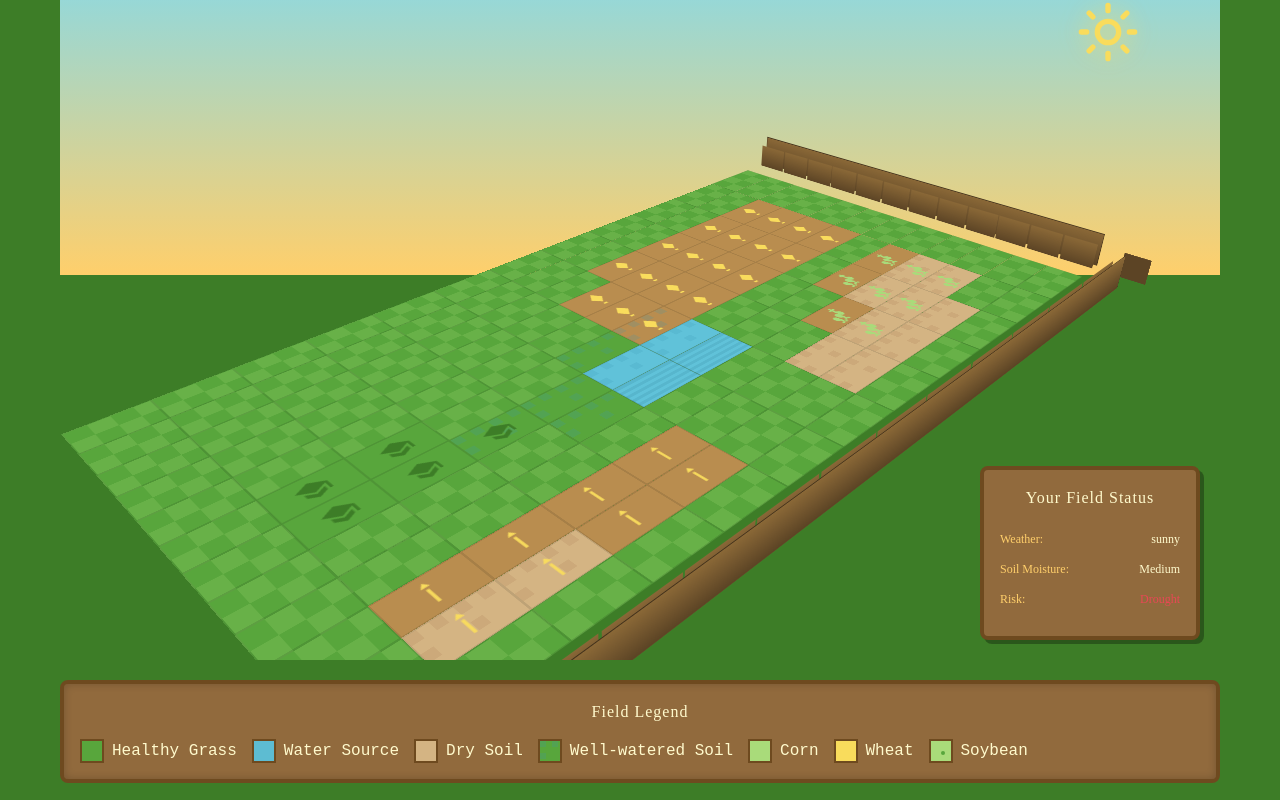
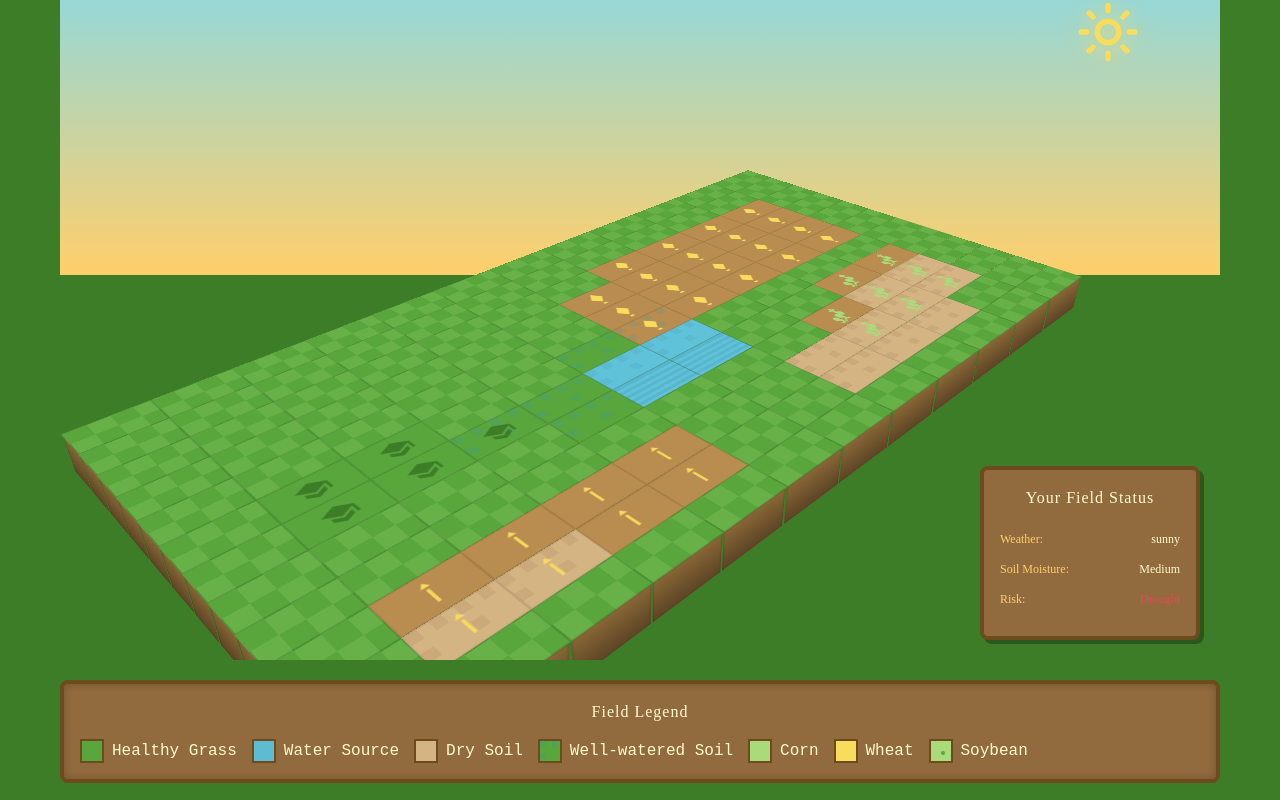
Before and after one commit to Plotins-hunch/CropApp, a React (Create React App) app in the folder frontend/: page / in a window 1280 px wide. Shown: the part 420-1220 px from the top of the page. Built offline with nearby package versions, Linux system fonts and the light colour scheme.

Commit message:
field and soil done

```diff
--- a/frontend/src/components/Field.jsx
+++ b/frontend/src/components/Field.jsx
@@ -50,17 +50,17 @@ const FieldTile = ({ type, x, y, moisture, onHover, isHovered, isEdgeTile }) =>
     >
       {getContent()}
 
-      {/* For edge tiles, add visible soil sides */}
+      {/* For edge tiles, add visible soil sides based on isometric perspective */}
       {isEdgeTile && (
         <>
           {/* Bottom edge gets a front soil face */}
           {y === 11 && <div className="tile-soil-front"></div>}
 
-          {/* Right edge gets a right soil face */}
-          {x === 11 && <div className="tile-soil-right"></div>}
+          {/* Left edge gets a left soil face */}
+          {x === 0 && <div className="tile-soil-left"></div>}
 
-          {/* Corner tile gets both faces */}
-          {x === 11 && y === 11 && <div className="tile-soil-corner"></div>}
+          {/* Bottom-left corner needs both faces to connect properly */}
+          {x === 0 && y === 11 && <div className="tile-soil-corner"></div>}
         </>
       )}
     </div>
@@ -111,7 +111,8 @@ const Field = ({ weather = 'sunny' }) => {
 
   // Check if a tile is on the edge of the field
   const isEdgeTile = (x, y) => {
-    return x === 0 || y === 0 || x === 11 || y === 11;
+    // For our isometric view, we only care about left and bottom edges
+    return x === 0 || y === 11;
   };
 
   const renderWeatherEffects = () => {
@@ -202,13 +203,6 @@ const Field = ({ weather = 'sunny' }) => {
 
       {/* Field layout */}
       <div className="isometric-field">
-        {/* Main soil block under the field */}
-        <div className="soil-block">
-          <div className="soil-top"></div>
-          <div className="soil-front"></div>
-          <div className="soil-right"></div>
-        </div>
-
         {/* Field grid */}
         <div className="field-grid">
           {fieldLayout.map((row, y) => (
--- a/frontend/src/styles/Field.css
+++ b/frontend/src/styles/Field.css
@@ -42,48 +42,6 @@
     perspective: 1000px;
   }
 
-  /* Main soil block that sits under the field */
-  .soil-block {
-    position: absolute;
-    width: 100%;
-    height: 100%;
-    transform-style: preserve-3d;
-    transform: rotateX(60deg) rotateZ(-45deg);
-    z-index: 1;
-  }
-
-  .soil-top {
-    position: absolute;
-    width: 100%;
-    height: 100%;
-    background-color: #8a6837;
-    opacity: 0; /* Hide the top, it's covered by the field */
-  }
-
-  .soil-front {
-    position: absolute;
-    width: 100%;
-    height: 40px;
-    bottom: -40px;
-    left: 0;
-    transform-origin: bottom;
-    transform: rotateX(-90deg);
-    background: linear-gradient(to bottom, #8a6837, #5c4425);
-    border: 1px solid rgba(0, 0, 0, 0.3);
-  }
-
-  .soil-right {
-    position: absolute;
-    width: 40px;
-    height: 100%;
-    top: 0;
-    right: -40px;
-    transform-origin: right;
-    transform: rotateY(90deg);
-    background: linear-gradient(to right, #8a6837, #5c4425);
-    border: 1px solid rgba(0, 0, 0, 0.3);
-  }
-
   /* Field grid with CSS grid for perfect square tiles */
   .field-grid {
     display: grid;
@@ -96,6 +54,7 @@
     transform-origin: center center;
     position: relative;
     z-index: 2;
+    gap: 0; /* Remove gap to ensure tiles connect perfectly */
   }
 
   /* Individual field tiles */
@@ -119,37 +78,27 @@
   .tile-soil-front {
     position: absolute;
     width: 100%;
-    height: 30px;
-    bottom: -30px;
+    height: 40px; /* Significantly increased from 15px */
+    bottom: 0; /* Connect directly to the bottom of the tile */
     left: 0;
     transform-origin: bottom;
-    transform: rotateX(-90deg);
+    transform: rotateX(-90deg) translateY(40px); /* Adjusted to match new height */
     background: linear-gradient(to bottom, #8a6837, #5c4425);
-    z-index: -1;
+    z-index: 1;
+    box-shadow: inset 0 1px 2px rgba(0, 0, 0, 0.3);
   }
 
-  .tile-soil-right {
+  .tile-soil-left {
     position: absolute;
-    width: 30px;
+    width: 40px; /* Significantly increased from 15px */
     height: 100%;
     top: 0;
-    right: -30px;
-    transform-origin: right;
-    transform: rotateY(90deg);
-    background: linear-gradient(to right, #8a6837, #5c4425);
-    z-index: -1;
-  }
-
-  .tile-soil-corner {
-    position: absolute;
-    width: 30px;
-    height: 30px;
-    bottom: -30px;
-    right: -30px;
-    transform-origin: bottom right;
-    transform: rotateX(-90deg) rotateY(90deg);
-    background-color: #5c4425;
-    z-index: -1;
+    left: 0; /* Connect directly to the left of the tile */
+    transform-origin: left;
+    transform: rotateY(-90deg) translateX(-40px); /* Adjusted to match new width */
+    background: linear-gradient(to left, #8a6837, #5c4425);
+    z-index: 1;
+    box-shadow: inset 0 1px 2px rgba(0, 0, 0, 0.3);
   }
 
   /* Tile hover effect */
@@ -158,6 +107,18 @@
     transform: translateZ(5px);
     box-shadow: 0 0 10px rgba(255, 250, 205, 0.7);
     border-color: #fffacd;
+  }
+
+  /* Corner piece where soil faces meet */
+  .tile-soil-corner {
+    position: absolute;
+    width: 40px; /* Increased from 15px */
+    height: 40px; /* Increased from 15px */
+    bottom: 0;
+    left: 0;
+    transform: rotateX(-90deg) rotateY(-90deg) translate3d(-40px, 40px, 0); /* Adjusted to match new dimensions */
+    background-color: #5c4425;
+    z-index: 1;
   }
 
   /* Base tile types */
```
